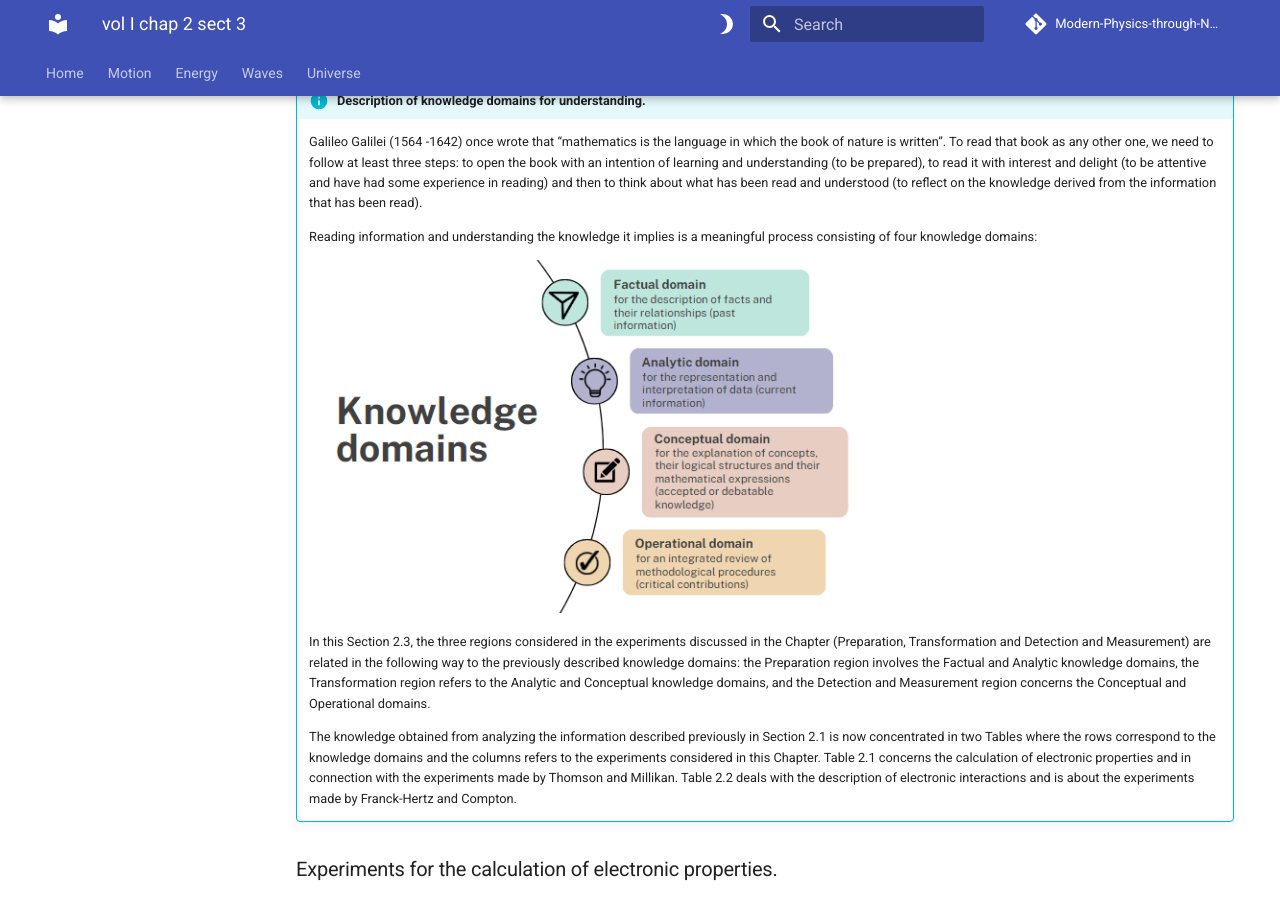
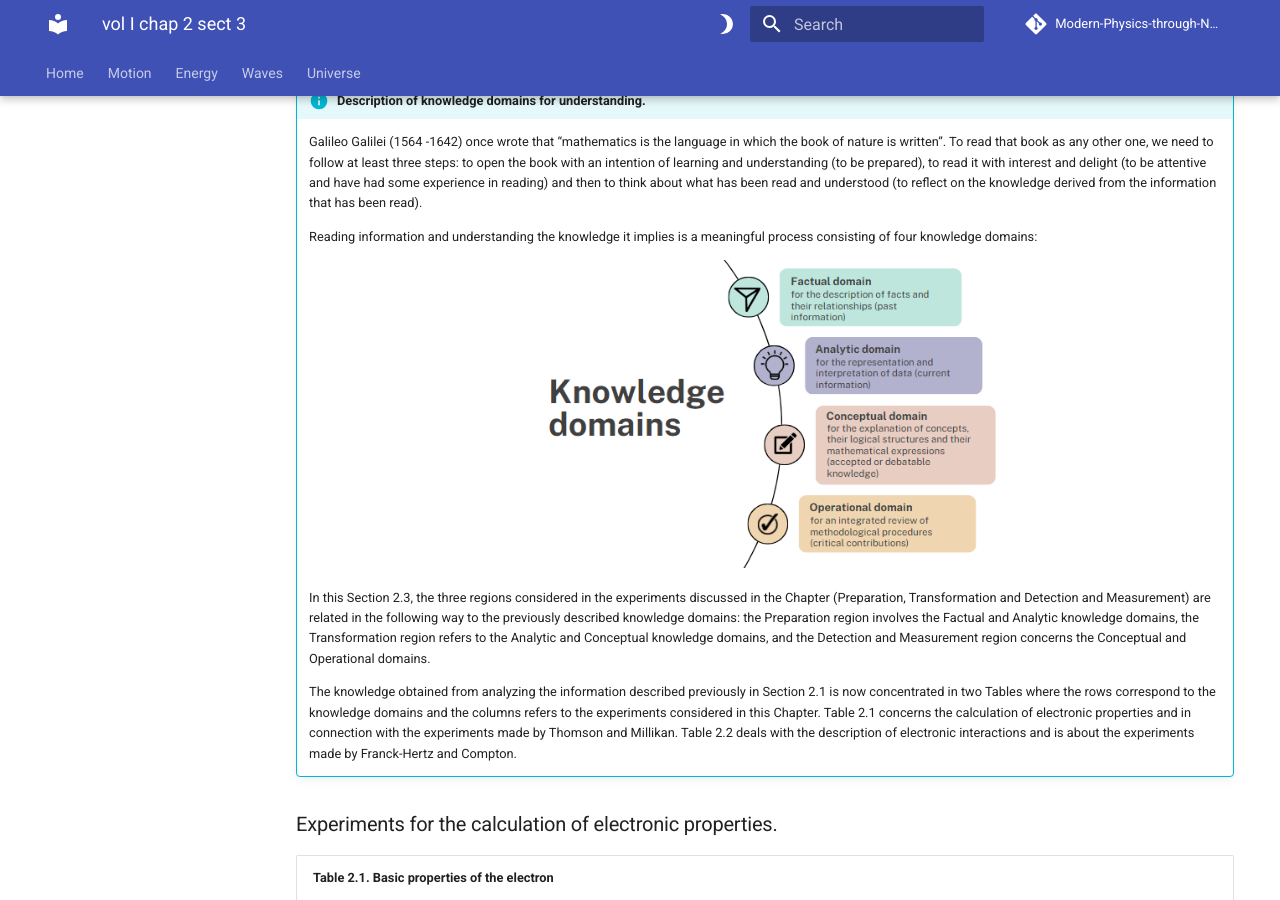
Before and after one commit to modphysnobel/modphysnobel.github.io, an MkDocs documentation site: the page built from docs/vol-I/vol-I-chap-2-sect-3.md, in a window 1280 px wide and 900 px high, scrolled down 334 px. Built offline with MkDocs 1.6.1 and Material for MkDocs 9.7.7, drawn with Linux system fonts in a browser that asks for light colours; some web fonts are replaced; comment, search, counter and statistics services are not loaded.

Commit message:
Update vol-I-chap-2-sect-3.md

```diff
--- a/docs/vol-I/vol-I-chap-2-sect-3.md
+++ b/docs/vol-I/vol-I-chap-2-sect-3.md
@@ -11,7 +11,9 @@
 
 	Reading information and understanding the knowledge it implies is a meaningful process consisting of four knowledge domains:
 
-	![Fig1](./figs/Vol-I-chap-2-sect-3-Fig1.PNG){width="550"}
+	<p align="center">
+	![Fig1](./figs/Vol-I-chap-2-sect-3-Fig1.PNG){width="480"}
+	</p>
 
 	In this Section 2.3, the three regions considered in the experiments discussed in the Chapter (Preparation, Transformation and Detection and Measurement) are related in the following way to the previously described knowledge domains: the Preparation region involves the Factual and Analytic knowledge domains, the Transformation region refers to the Analytic and Conceptual knowledge domains, and the Detection and Measurement region concerns the Conceptual and Operational domains.
 
```
